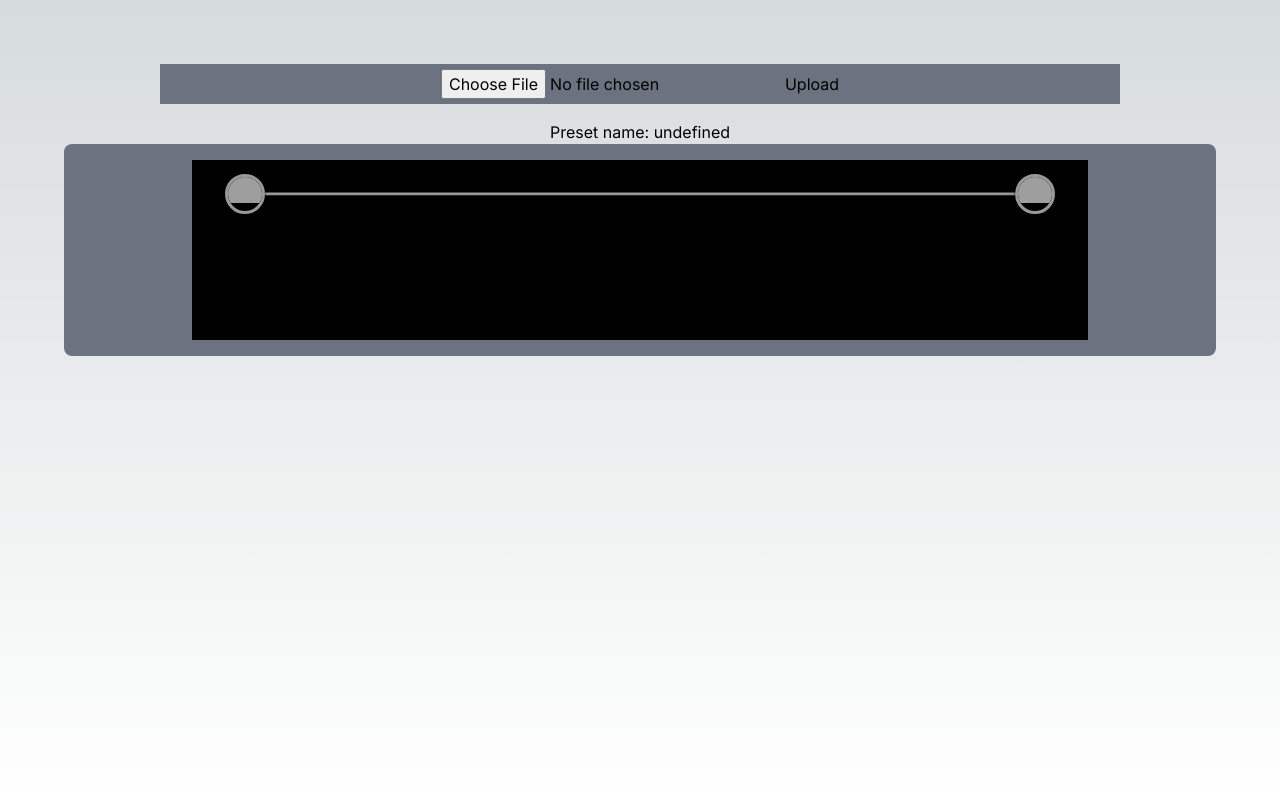
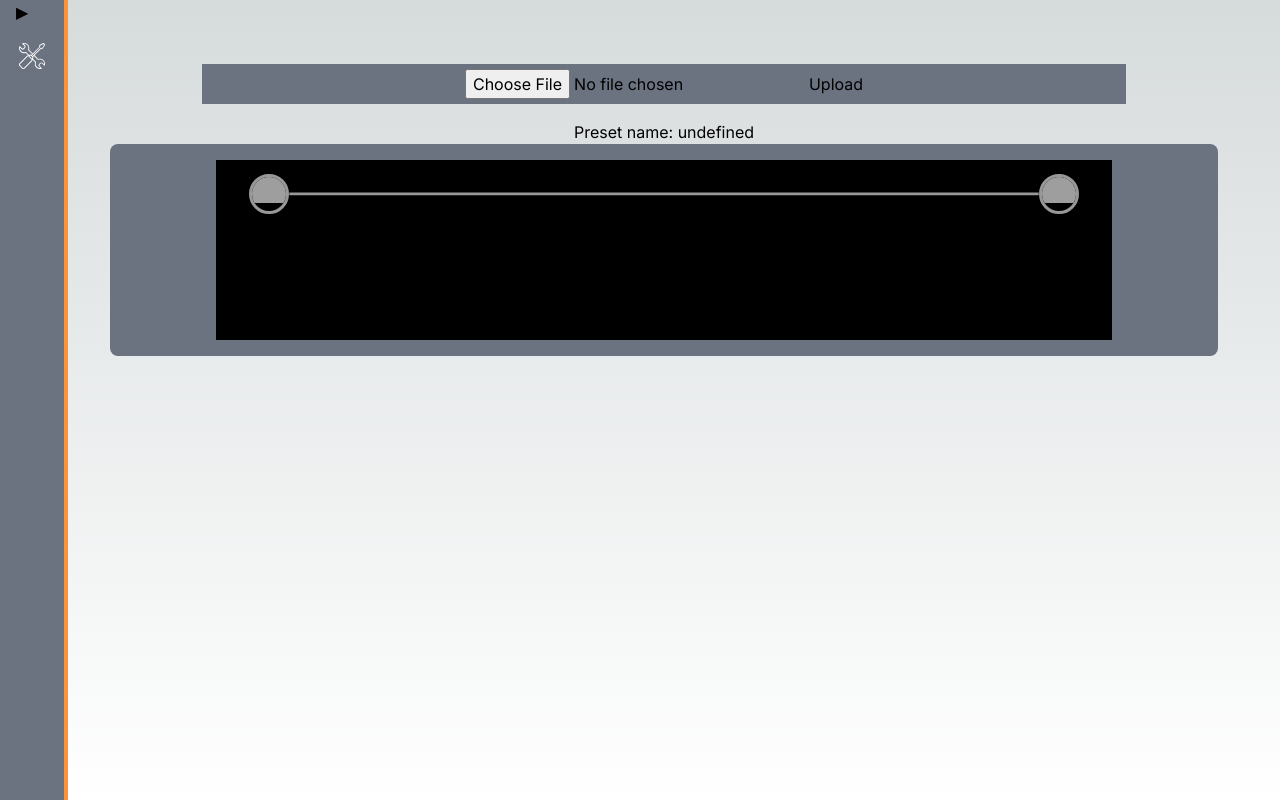
Before and after one commit to carlo-bruno/helix-toolkit, a Next.js app: page / in a window 1280 px wide. Built offline with nearby package versions, Linux system fonts and the light colour scheme; grey boxes are pictures that could not be loaded.

Commit message:
Initial styling of SideBar

```diff
--- a/src/app/layout.tsx
+++ b/src/app/layout.tsx
@@ -22,10 +22,10 @@ export default function RootLayout({
   return (
     <html lang="en">
       <body
-        className={` ${inter.className} flex flex-row`}
+        className={` ${inter.className} flex flex-row relative pl-12`}
         suppressHydrationWarning
       >
-        {/* <SideBar /> */}
+        <SideBar />
         {children}
       </body>
     </html>
--- a/src/components/Logo.tsx
+++ b/src/components/Logo.tsx
@@ -1,10 +1,12 @@
 import Image from "next/image";
 
-export default function Logo() {
+export default function Logo({ isOpen }: { isOpen: boolean }) {
   return (
-    <div className="flex items-center p-4 justify-evenly">
+    <div className="flex items-center py-4 justify-start">
       <Image src="/tools_icon.svg" width={32} height={32} alt={""} />
-      <h1 className="text-xl font-bold">Helix Toolkit</h1>
+      {isOpen ? (
+        <h1 className="text-xl font-bold ml-2">Helix Toolkit</h1>
+      ) : null}
     </div>
   );
 }
--- a/src/components/SideBar.tsx
+++ b/src/components/SideBar.tsx
@@ -1,13 +1,24 @@
+"use client";
+
 import Logo from "./Logo";
+import { useState } from "react";
 
 export default function SideBar() {
+  const [isOpen, setIsOpen] = useState(false);
+
+  // TODO: icons, animations
+
   return (
-    <div className="w-64 bg-slate-500 min-h-screen shrink-0 px-4">
-      <Logo />
-      <p> Footswitch View</p>
-      <p> Preset Diff</p>
-      <p>Block Pastebin</p>
-      <p>Tuner</p>
+    <div className=" bg-gray-500 min-h-screen shrink-0 px-4 absolute top-0 left-0 border-r-4 border-orange-400">
+      <button onClick={() => setIsOpen(!isOpen)}>{isOpen ? "◀" : "▶"} </button>
+      <Logo isOpen={isOpen} />
+
+      <div className={isOpen ? "w-50" : "w-0 hidden"}>
+        <p> Footswitch View</p>
+        <p> Preset Diff</p>
+        <p>Block Pastebin</p>
+        <p>Tuner</p>
+      </div>
     </div>
   );
 }
```
